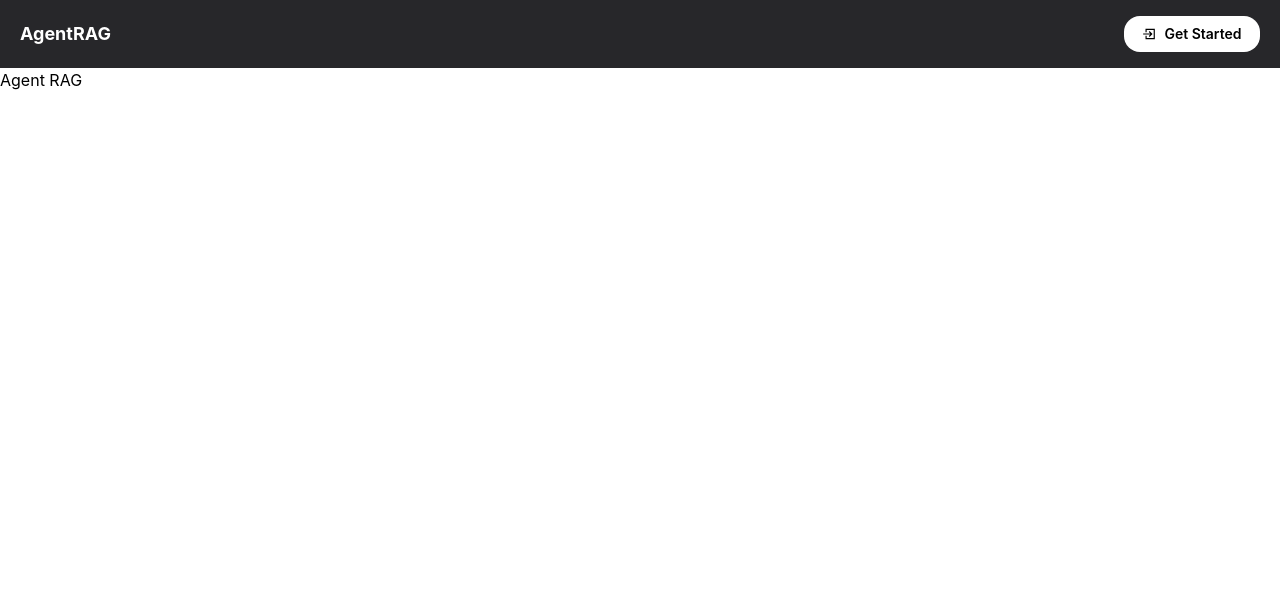
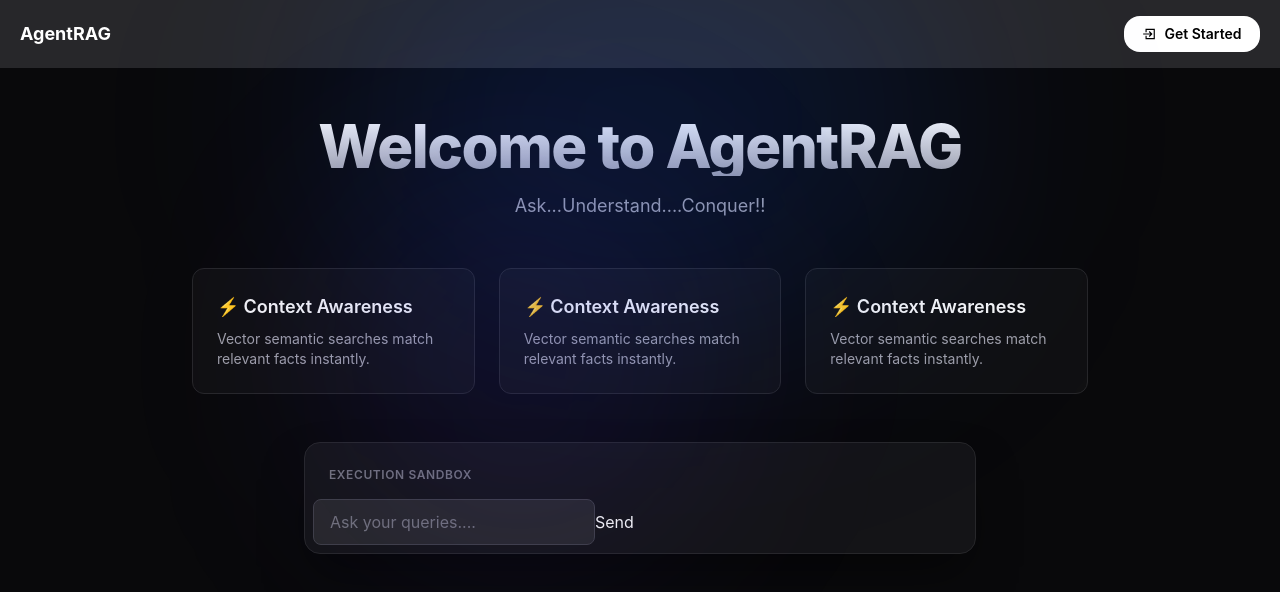
Before and after one commit to Shezan-Anwar/AgentRAG---The-Self-Hosted-Type-Safe-AI-RAG-Agent, a React (Vite) app in the folder Frontend/: page / in a window 1280 px wide. Shown: the top 592 px of the page. Built offline with nearby package versions, Linux system fonts and the light colour scheme.

Commit message:
made outer structure

```diff
--- a/Frontend/src/App.tsx
+++ b/Frontend/src/App.tsx
@@ -1,12 +1,11 @@
 import React from 'react'
-import Navbar from './components/Navbar'
+import Background from './components/Background'
 
 
 const App = () => {
   return (
     <div>
-      <Navbar/>
-      <h1>Agent RAG</h1>
+      <Background/>
 
     </div>
   )
--- /dev/null
+++ b/Frontend/src/components/Background.tsx
@@ -0,0 +1,15 @@
+import React from 'react'
+import Navbar from './Navbar'
+import ItemContainer from './ItemContainer'
+
+const Background = () => {
+  return (
+    <div className='min-h-screen bg-zinc-950 text-zinc-100 '>
+      <Navbar />
+      <ItemContainer/>
+
+    </div>
+  )
+}
+
+export default Background
--- /dev/null
+++ b/Frontend/src/components/BackgroundGlow.tsx
@@ -0,0 +1,15 @@
+import React from 'react'
+
+const BackgroundGlow = () => {
+  return (
+    <div className="absolute inset-0 overflow-hidden pointer-events-none z-0">
+      {/* 🔮 Glow Dot 1: Top Center Blue Bloom */}
+      <div className="absolute top-[-10%] left-1/2 -translate-x-1/2 w-[600px] h-[400px] rounded-full bg-blue-600/15 blur-[120px]" />
+
+      {/* 🌌 Glow Dot 2: Subtle Deep Indigo/Purple Offset Bloom */}
+      <div className="absolute top-[20%] left-[25%] w-[400px] h-[400px] rounded-full bg-indigo-600/10 blur-[100px]" />
+    </div>
+  )
+}
+
+export default BackgroundGlow
--- /dev/null
+++ b/Frontend/src/components/Card.tsx
@@ -0,0 +1,13 @@
+import React from 'react'
+
+const Card = () => {
+  return (
+    <div className='bg-zinc-900/50 border border-zinc-800 p-6 rounded-xl hover:border-zinc-700 transition-colors'>
+      <h3 className="text-lg font-semibold mb-2">⚡ Context Awareness</h3>
+      <p className="text-zinc-400 text-sm">Vector semantic searches match relevant facts instantly.</p>
+    </div>
+
+  )
+}
+
+export default Card
--- /dev/null
+++ b/Frontend/src/components/CenterText.tsx
@@ -0,0 +1,16 @@
+import React from 'react'
+
+const CenterText = () => {
+  return (
+    <div className="text-center space-y-4">
+      <h1 className="text-4xl md:text-6xl font-extrabold tracking-tight bg-gradient-to-b from-white to-zinc-400 bg-clip-text text-transparent">
+            Welcome to AgentRAG
+          </h1>
+          <p className="text-zinc-400 text-base md:text-lg max-w-2xl mx-auto">
+            Ask...Understand....Conquer!!
+          </p>
+    </div>
+  )
+}
+
+export default CenterText
--- /dev/null
+++ b/Frontend/src/components/ChatGrid.tsx
@@ -0,0 +1,26 @@
+import React from 'react'
+import ChatInput from './ChatInput'
+import { useState } from 'react';
+
+
+const ChatGrid = () => {
+    const [isGenerating, setIsGenerating] = useState<boolean>(false);
+
+  const handleSendMessage = () => {
+    setIsGenerating(true);
+    setTimeout(() => {
+      setIsGenerating(false);
+    }, 2000);
+  };
+  return (
+    <div className="w-full max-w-2xl bg-zinc-900/80 border border-zinc-800 rounded-2xl shadow-2xl shadow-black/50 p-2 backdrop-blur-md">
+        <div className="p-4 text-xs font-semibold text-zinc-500 uppercase tracking-wider">
+            Execution Sandbox
+        </div>
+        <ChatInput onSend={handleSendMessage} disabled={isGenerating}/>
+
+    </div>
+  )
+}
+
+export default ChatGrid
--- /dev/null
+++ b/Frontend/src/components/GridContainer.tsx
@@ -0,0 +1,14 @@
+import React from 'react'
+import Card from './Card'
+
+const GridContainer = () => {
+  return (
+    <div className=" grid grid-cols-1 md:grid-cols-3 gap-6 w-full max-w-4xl">
+      <Card/>
+      <Card/>
+      <Card/>
+    </div>
+  )
+}
+
+export default GridContainer
--- /dev/null
+++ b/Frontend/src/components/ItemContainer.tsx
@@ -0,0 +1,18 @@
+import React from 'react'
+import CenterText from './CenterText'
+import GridContainer from './GridContainer'
+import ChatGrid from './ChatGrid'
+import BackgroundGlow from './BackgroundGlow'
+
+const ItemContainer = () => {
+  return (
+    <div className="flex-1 flex flex-col items-center justify-center px-4 py-12 max-w-6xl mx-auto w-full space-y-12">
+      <CenterText/>
+      <GridContainer/>
+      <ChatGrid/>
+      <BackgroundGlow/>
+    </div>
+  )
+}
+
+export default ItemContainer
--- a/Frontend/src/components/Navbar.tsx
+++ b/Frontend/src/components/Navbar.tsx
@@ -5,7 +5,7 @@ const Navbar = () => {
   return (
     <div className='bg-zinc-800 h-17 vmax flex justify-between items-center px-5 '>
       <h1 className='text-white text-lg font-bold '>AgentRAG</h1>
-      <button className='bg-white rounded-2xl  h-9 w-34 flex flex-wrap justify-center font-semibold items-center gap-2 text-sm '><CgEnter/>Get Started</button>
+      <button className='bg-white rounded-2xl  h-9 w-34 flex flex-wrap justify-center font-semibold items-center gap-2 text-sm text-black'><CgEnter/>Get Started</button>
 
     </div>
 
```
